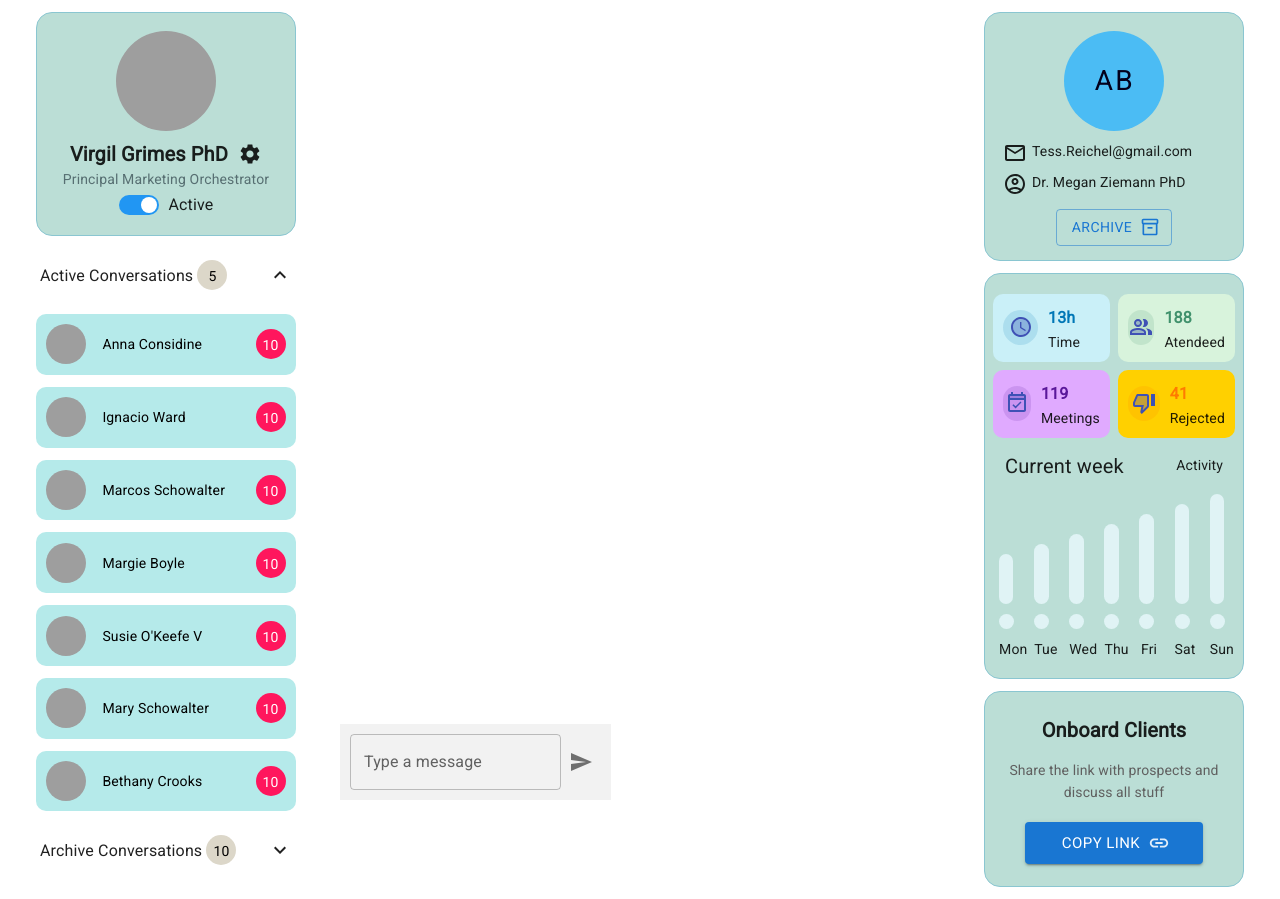
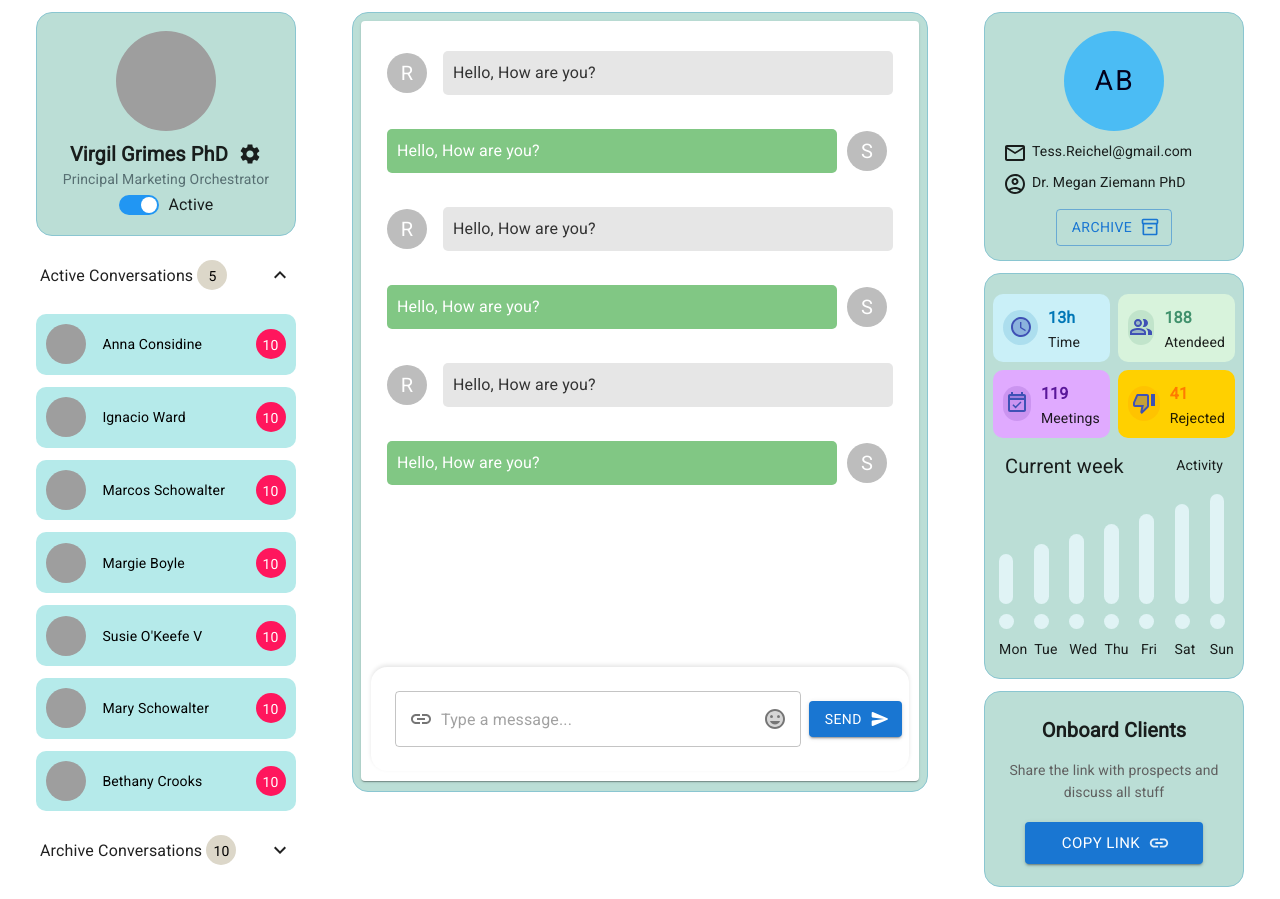
Before and after one commit to iamrohitkiransawai/chat-screen-ui-design, a React (Vite) app in the folder chat-screen-riktam/: page / in a window 1280 px wide. Built offline with nearby package versions, Linux system fonts and the light colour scheme; grey boxes are pictures that could not be loaded.

Commit message:
Chat screen developed (#5)

```diff
--- /dev/null
+++ b/chat-screen-riktam/src/components/chatInfo/components/ChatWindow.jsx
@@ -0,0 +1,121 @@
+import { Avatar, List, ListItemAvatar, ListItemText } from "@mui/material";
+import React, { useEffect, useRef, useState } from "react";
+import {
+  StyledAvatar,
+  StyledList,
+  StyledListItem,
+  StyledListItemText,
+  StyledMainDiv,
+  StyledPaper,
+} from "../styles";
+import CustomTextField from "./CustomTextField";
+import useWindowDimensions from "./useWindowDimensions";
+
+const ChatWindow = () => {
+  const listRef = useRef(null);
+
+  useEffect(() => {
+    listRef.current.scrollIntoView({ behavior: "smooth", block: "end" });
+  }, [listRef]);
+
+  const [messages, setMessages] = useState([
+    {
+      id: 1,
+      type: "receiver",
+      text: "Hello, How are you?",
+    },
+    {
+      id: 2,
+      type: "sender",
+      text: "Hello, How are you?",
+    },
+    {
+      id: 3,
+      type: "receiver",
+      text: "Hello, How are you?",
+    },
+    {
+      id: 4,
+      type: "sender",
+      text: "Hello, How are you?",
+    },
+    {
+      id: 5,
+      type: "receiver",
+      text: "Hello, How are you?",
+    },
+    {
+      id: 6,
+      type: "sender",
+      text: "Hello, How are you?",
+    },
+  ]);
+  const [newMessage, setNewMessage] = useState("");
+  const { height } = useWindowDimensions();
+
+  const handleSendMessage = () => {
+    setMessages([
+      ...messages,
+      {
+        id: messages.length + 1,
+        type: "sender",
+        text: newMessage,
+      },
+    ]);
+    setNewMessage("");
+  };
+
+  const handleKeyDown = (event) => {
+    if (event.key === "Enter") {
+      handleSendMessage();
+    }
+  };
+
+  return (
+    <StyledMainDiv>
+      <StyledPaper height={height - 40}>
+        <StyledList ref={listRef}>
+          {messages.map((message) => (
+            <StyledListItem
+              key={message.id}
+              className={`${
+                message.type === "receiver"
+                  ? "receiverMessage"
+                  : "senderMessage"
+              }`}
+            >
+              {message.type === "receiver" && (
+                <ListItemAvatar>
+                  <StyledAvatar className={"receiverMessage"}>R</StyledAvatar>
+                </ListItemAvatar>
+              )}
+
+              <StyledListItemText
+                primary={message.text}
+                className={`${
+                  message.type === "receiver"
+                    ? "receiverMessageText"
+                    : "senderMessageText"
+                }`}
+              />
+
+              {message.type === "sender" && (
+                <ListItemAvatar>
+                  <StyledAvatar className={"senderMessage"}>S</StyledAvatar>
+                </ListItemAvatar>
+              )}
+            </StyledListItem>
+          ))}
+        </StyledList>
+        <CustomTextField
+          textValue={newMessage}
+          textChange={setNewMessage}
+          keyDownEventText={handleKeyDown}
+          btnClick={handleSendMessage}
+        />
+      </StyledPaper>
+    </StyledMainDiv>
+  );
+};
+
+export default ChatWindow;
--- /dev/null
+++ b/chat-screen-riktam/src/components/chatInfo/components/CustomTextField.jsx
@@ -0,0 +1,76 @@
+import { Box, Grid, InputAdornment } from "@mui/material";
+import { ButtonContainer, Container, TextFieldContainer } from "../styles";
+import InsertLinkTwoToneIcon from "@mui/icons-material/InsertLinkTwoTone";
+import TagFacesTwoToneIcon from "@mui/icons-material/TagFacesTwoTone";
+import SendRoundedIcon from "@mui/icons-material/SendRounded";
+
+const CustomTextField = ({
+  textValue,
+  textChange,
+  keyDownEventText,
+  btnClick,
+}) => {
+  const handleFileUpload = () => {
+    console.log("File upload");
+  };
+
+  const handleEmojiSelect = () => {
+    console.log("Emoji selected");
+  };
+
+  const handleSendMessage = () => {
+    console.log("Message sent");
+  };
+
+  return (
+    <>
+      <Box
+        sx={{
+          display: "flex",
+          flexDirection: "row",
+          alignItems: "center",
+          padding: 2,
+          borderRadius: 4,
+          bottom: 0,
+          backgroundColor: "#fff",
+          boxShadow: "0px -2px 4px rgba(0, 0, 0, 0.1)",
+        }}
+      >
+        <Grid item xs={10} sm={10} md={10} lg={10} sx={{ margin: 1 }}>
+          <TextFieldContainer
+            variant="outlined"
+            fullWidth
+            placeholder="Type a message..."
+            value={textValue}
+            onChange={(event) => textChange(event.target.value)}
+            onKeyDown={keyDownEventText}
+            InputProps={{
+              startAdornment: (
+                <InputAdornment position="start">
+                  <InsertLinkTwoToneIcon onClick={handleFileUpload} />
+                </InputAdornment>
+              ),
+              endAdornment: (
+                <InputAdornment position="end">
+                  <TagFacesTwoToneIcon onClick={handleEmojiSelect} />
+                </InputAdornment>
+              ),
+            }}
+          />
+        </Grid>
+        <Grid item xs={2} sm={2} md={2} lg={2}>
+          <ButtonContainer
+            variant="contained"
+            color="primary"
+            endIcon={<SendRoundedIcon />}
+            onClick={btnClick}
+          >
+            Send
+          </ButtonContainer>
+        </Grid>
+      </Box>
+    </>
+  );
+};
+
+export default CustomTextField;
--- /dev/null
+++ b/chat-screen-riktam/src/components/chatInfo/components/useWindowDimensions.js
@@ -0,0 +1,24 @@
+import { useState, useEffect } from "react";
+
+export default function useWindowDimensions() {
+  const [windowDimensions, setWindowDimensions] = useState({
+    width: 0,
+    height: 0,
+  });
+
+  useEffect(() => {
+    function handleResize() {
+      setWindowDimensions({
+        width: window.innerWidth,
+        height: window.innerHeight,
+      });
+    }
+
+    window.addEventListener("resize", handleResize);
+    handleResize();
+
+    return () => window.removeEventListener("resize", handleResize);
+  }, []);
+
+  return windowDimensions;
+}
--- a/chat-screen-riktam/src/components/chatInfo/index.jsx
+++ b/chat-screen-riktam/src/components/chatInfo/index.jsx
@@ -1,78 +1,22 @@
-import {
-  Avatar,
-  Grid,
-  List,
-  ListItemAvatar,
-  ListItemText,
-  Paper,
-} from "@mui/material";
-import React, { useState } from "react";
-import {
-  ChatContainer,
-  MessageItem,
-  MessageList,
-  SendButton,
-  MessageInput,
-  MessageInputContainer,
-} from "./styles";
-import SendIcon from "@mui/icons-material/Send";
-import { useDispatch, useSelector } from "react-redux";
-import { messageSelector } from "../../slices";
+import { Grid, Box } from "@mui/material";
+import ChatWindow from "./components/ChatWindow";
+import useWindowDimensions from "./components/useWindowDimensions";
 
-const ChatInfo = () => {
-  const [message, setMessage] = useState("");
-  const messages = useSelector(messageSelector);
-  const dispatch = useDispatch();
+const CopyLinkComp = () => (
+  <Grid item xs={12} sm={6} md={6} lg={6}>
+    <Box
+      sx={{
+        borderRadius: 4,
+        margin: 1.5,
+        padding: 1,
+        height: useWindowDimensions().height - 20,
+        backgroundColor: `#BBDED6`,
+        border: `1px solid #8AC6D1`,
+      }}
+    >
+      <ChatWindow />
+    </Box>
+  </Grid>
+);
 
-  const handleSubmit = (e) => {
-    e.preventDefault();
-    dispatch(
-      messagesSlice.actions.addMessage({
-        text: message,
-        isSentByUser: true,
-      })
-    );
-    setMessage("");
-  };
-  return (
-    <Grid item xs={12} sm={6} md={6} lg={6}>
-      <ChatContainer>
-        <MessageList>
-          <List>
-            {messages &&
-              messages.map((message, index) => (
-                <MessageItem
-                  key={index}
-                  align={message.isSentByUser ? "right" : "left"}
-                >
-                  {!message.isSentByUser && (
-                    <ListItemAvatar>
-                      <Avatar>O</Avatar>
-                    </ListItemAvatar>
-                  )}
-                  <ListItemText primary={message.text} />
-                  {message.isSentByUser && (
-                    <ListItemAvatar>
-                      <Avatar>U</Avatar>
-                    </ListItemAvatar>
-                  )}
-                </MessageItem>
-              ))}
-          </List>
-        </MessageList>
-      </ChatContainer>
-      <MessageInputContainer>
-        <MessageInput
-          label="Type a message"
-          value={message}
-          onChange={(e) => setMessage(e.target.value)}
-        />
-        <SendButton type="submit" onClick={handleSubmit}>
-          <SendIcon />
-        </SendButton>
-      </MessageInputContainer>
-    </Grid>
-  );
-};
-
-export default ChatInfo;
+export default CopyLinkComp;
--- a/chat-screen-riktam/src/components/chatInfo/styles.js
+++ b/chat-screen-riktam/src/components/chatInfo/styles.js
@@ -1,34 +1,81 @@
-import { IconButton, ListItem, TextField } from "@mui/material";
+import {
+  Avatar,
+  Button,
+  List,
+  ListItem,
+  ListItemText,
+  Paper,
+  TextField,
+} from "@mui/material";
 import styled from "styled-components";
 
-export const ChatContainer = styled.div`
-  height: 90%;
+export const Container = styled.div`
+  position: fixed;
+  bottom: 0;
+  display: flex;
+  align-items: center;
+  justify-content: space-between;
+  padding: 16px;
+  background-color: #fff;
+  box-shadow: 0px -2px 4px rgba(0, 0, 0, 0.1);
+`;
+
+export const TextFieldContainer = styled(TextField)`
+  width: auto;
+`;
+
+export const ButtonContainer = styled(Button)`
+  padding: 6px 12px;
+`;
+
+export const StyledMainDiv = styled.div`
+  display: grid;
+  grid-template-rows: 1fr 50px;
+`;
+
+export const StyledPaper = styled(Paper)`
+  grid-row: 2;
+  width: 100%;
   display: flex;
   flex-direction: column;
+  height: ${(props) => props.height}px;
+  max-width: 100%;
+  background-color: #fafafa;
+  padding: 10px;
 `;
 
-export const MessageList = styled.div`
-  flex: 1;
+export const StyledList = styled(List)`
+  flex-grow: 1;
+  overflow-y: auto;
 `;
 
-export const MessageItem = styled(ListItem)`
-  align-self: ${(props) => props.align};
-  margin: 10px 0;
+export const StyledListItem = styled(ListItem)`
+  display: flex;
+  justify-content: ${(props) =>
+    props.className === "receiverMessage" ? "flex-start" : "flex-end"};
+  align-items: center;
+  margin-bottom: 10px;
+  padding-left: ${(props) =>
+    props.className === "receiverMessage" ? "16px" : "0"};
+  padding-right: ${(props) =>
+    props.className === "senderMessage" ? "16px" : "0"};
 `;
 
-export const MessageInputContainer = styled.div`
-  display: flex;
+export const StyledListItemText = styled(ListItemText)`
+  margin: ${(props) => (props.className === "receiverMessage" ? 0 : "0, 10px")};
+  padding: 0;
+  width: fit-content;
+  background-color: ${(props) =>
+    props.className === "receiverMessageText" ? "#e6e6e6" : "#81c784"};
+  color: ${(props) =>
+    props.className === "receiverMessageText" ? "#333" : "#fff"};
+  border-radius: 5px;
   padding: 10px;
-  background-color: #f2f2f2;
-  position: absolute;
-  bottom: 0;
 `;
 
-export const MessageInput = styled(TextField)`
-  flex: 1;
-  margin-right: 10px;
+export const StyledAvatar = styled(Avatar)`
+  margin-left: ${(props) =>
+    props.className === "senderMessage" ? "10px" : "0"};
+  margin-right: ${(props) =>
+    props.className === "receiverMessage" ? "10px" : "0"};
 `;
-
-export const SendButton = styled(IconButton)`
-  padding: 10px;
-`;
```
